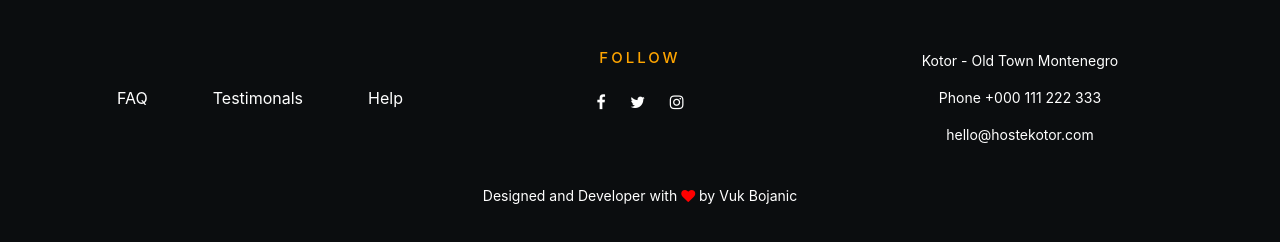
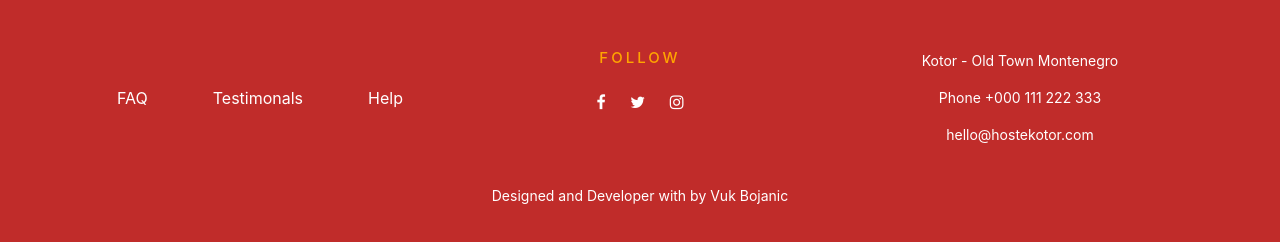
Before and after one commit to VukBojanic/Hoste-Kotor, a website with bundled scripts: page src/index.html in a window 1280 px wide. Shown: the part 3213-3455 px from the top of the page. Built offline with nearby package versions, Linux system fonts and the light colour scheme; files whose address does not match are found by name.

Commit message:
Final Changes

```diff
--- a/src/index.html
+++ b/src/index.html
@@ -70,7 +70,7 @@
     <div class="row">
       <div class="col-md-1"></div>
       <div class="col-md-5 food-container">
-        <h2 class="food-title">Restaurant</h2>
+        <h2 class="food-title">Tapas Bar</h2>
         <h2 class="food-subtitle">Small savory dishes.</h2>
         <p class="food-desc">Tapas are a variety of small savory dishes, often served as a snack with drinks, or with other tapas as a meal. It may be cold (such as mixed olives and cheese) or hot (such as chopitos, which are battered, fried baby squid). Tapas have evolved into an entire, sophisticated cuisine. Here in Hoste, we combine various tastes from many cuisines around the world.
         </p>
@@ -168,7 +168,7 @@
     <div class="container">
       <div class="row">
         <div class="col-md-4">
-          <ul class="navbar footer-nav text-center">
+          <ul id="footer-nav" class="navbar footer-nav text-center">
             <li class="nav-item">
               <a href="#" class="nav-link">FAQ</a>
             </li>
@@ -196,7 +196,7 @@
     <div class="container mt-4">
       <div class="row">
         <div class="col-md-12 text-center">
-          <p style="color: #fff;">Designed and Developer with  <i style="color: red;" class="fa fa-heart"></i> <a href="http://vukbojanic.com/" target="_blank" style="color: #fff;"> by Vuk Bojanic</a></p>
+          <p style="color: #fff;">Designed and Developer with <a href="http://vukbojanic.com/" target="_blank" style="color: #fff;"> by Vuk Bojanic</a></p>
         </div>
       </div>
     </div>
--- a/src/scss/about.scss
+++ b/src/scss/about.scss
@@ -75,3 +75,6 @@
   font-size: 40px;
   font-weight: bold;
 }
+#footer-nav {
+  background: #c02c2a !important;
+}
--- a/src/scss/style.scss
+++ b/src/scss/style.scss
@@ -212,7 +212,7 @@ p {
 }
 // Footer Sekcija
 #footer {
-  background: #0b0d0f;
+  background: #c02c2a;
   padding-top: 50px;
   padding-bottom: 50px;
 }
@@ -230,6 +230,9 @@ p {
   font-size: 15px;
   color: orange;
 }
+#footer-nav {
+  background: #c02c2a !important;
+}
 .footer-nav {
   text-decoration: none;
 }
```
Also changed, not shown: src/blog-post.html (+1 -1 lines), src/contact.html (+1 -1 lines), src/notes.html (+1 -1 lines), src/ourstory.html (+1 -1 lines), src/restaurant.html (+1 -1 lines), src/css/about.css, src/css/style.css.
